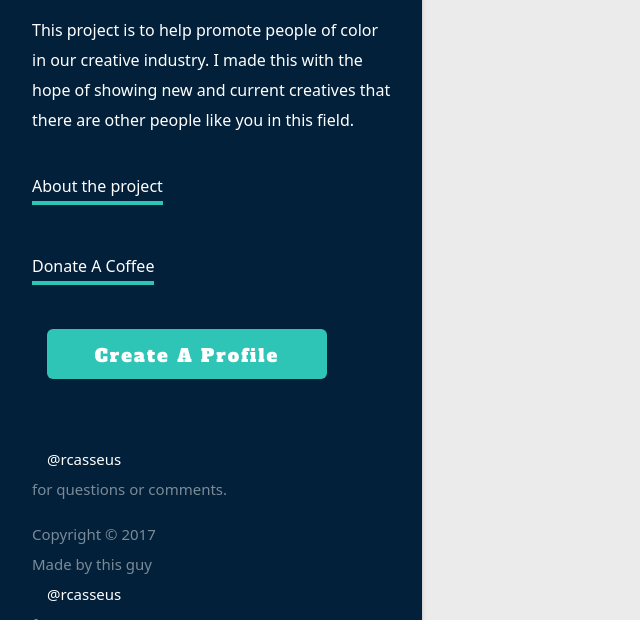
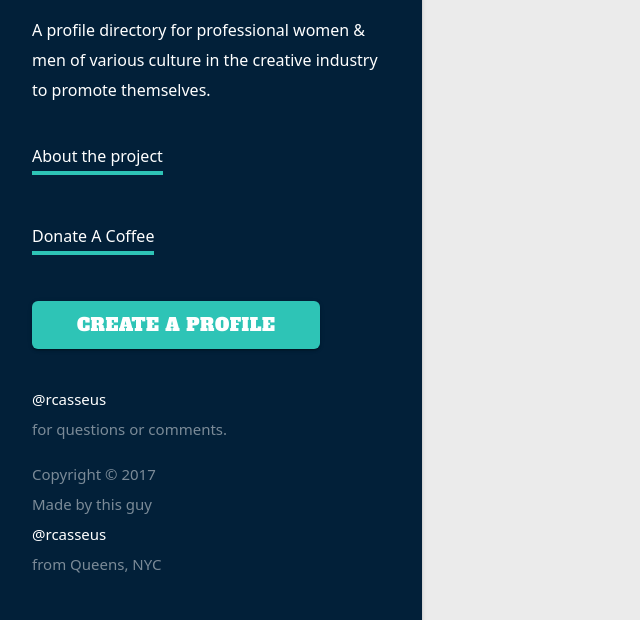
Before and after one commit to rcasseus/Creatives-Of-Color, a plain HTML site: page index.html in a window 1280 px wide. Shown: the part 180-800 px from the top of the page, without its empty margins (0-640 px from the left). Drawn offline with nearby package versions, Linux system fonts and the light colour scheme.

Commit message:
Buttons
updated text link and button hover states

```diff
--- a/index.html
+++ b/index.html
@@ -54,11 +54,14 @@
         <div class="col s12 m12 l4">
           <ul id="slide-out" class="side-nav fixed">
            <li><h1 id="demo">Creatives Of Color</h1></li>
-           <li><p>This project is to help promote people of color in our creative industry.
-I made this with the hope of showing  new and current creatives that there are other people like you in this field.</p></li>
+           <li><p>A profile directory for professional women & men of various culture in the creative industry to promote themselves.</p></li>
            <li><a href="https://blog.prototypr.io/people-of-color-in-design-and-tech-b715fe0851b8" target="_blank">About the project</a></li>
            <li><a class="modalTrigger" href="#modal1" onclick="displayModal()">Donate A Coffee</a>
-            <li><a class="waves-effect waves-light btn"  href="https://docs.google.com/forms/d/e/1FAIpQLSfGrssUEpQnnbIZDSqN-wNz_gYyaWvWz03XzA1vCKsDuIbzNg/viewform?usp=sf_link" target="_blank">Create a Profile</a></li>
+            <li>
+              <button type="button" name="button" class="waves-effect waves-light btn"  href="https://docs.google.com/forms/d/e/1FAIpQLSfGrssUEpQnnbIZDSqN-wNz_gYyaWvWz03XzA1vCKsDuIbzNg/viewform?usp=sf_link" target="_blank">Create a Profile</button>
+
+              <!-- <a class="waves-effect waves-light btn"  href="https://docs.google.com/forms/d/e/1FAIpQLSfGrssUEpQnnbIZDSqN-wNz_gYyaWvWz03XzA1vCKsDuIbzNg/viewform?usp=sf_link" target="_blank">Create a Profile</a> -->
+            </li>
            </li>
 
            <li>
--- a/sass/components/_buttons.scss
+++ b/sass/components/_buttons.scss
@@ -74,8 +74,8 @@
   cursor: pointer;
 
   &:hover {
-    background-color: $button-raised-background-hover;
-    color: red;
+    background-color: darken($button-raised-background, 10%);
+    // color: red;
     // @extend .z-depth-1-half;
   }
 }
--- a/sass/components/_global.scss
+++ b/sass/components/_global.scss
@@ -174,7 +174,7 @@ video.responsive-video {
       color: #444;
       display: inline-block;
       font-size: 1.2rem;
-      padding: 0 10px;
+      padding: 0;
       line-height: 30px;
     }
 
--- a/sass/components/_navbar.scss
+++ b/sass/components/_navbar.scss
@@ -125,7 +125,7 @@ nav {
       font-size: $navbar-font-size;
       color: $navbar-font-color;
       display: block;
-      padding: 0 15px;
+      padding: 0 0px;
       cursor: pointer;
 
       &.btn, &.btn-large, &.btn-flat, &.btn-floating {
```
Also changed, not shown: sass/materialize.css.
